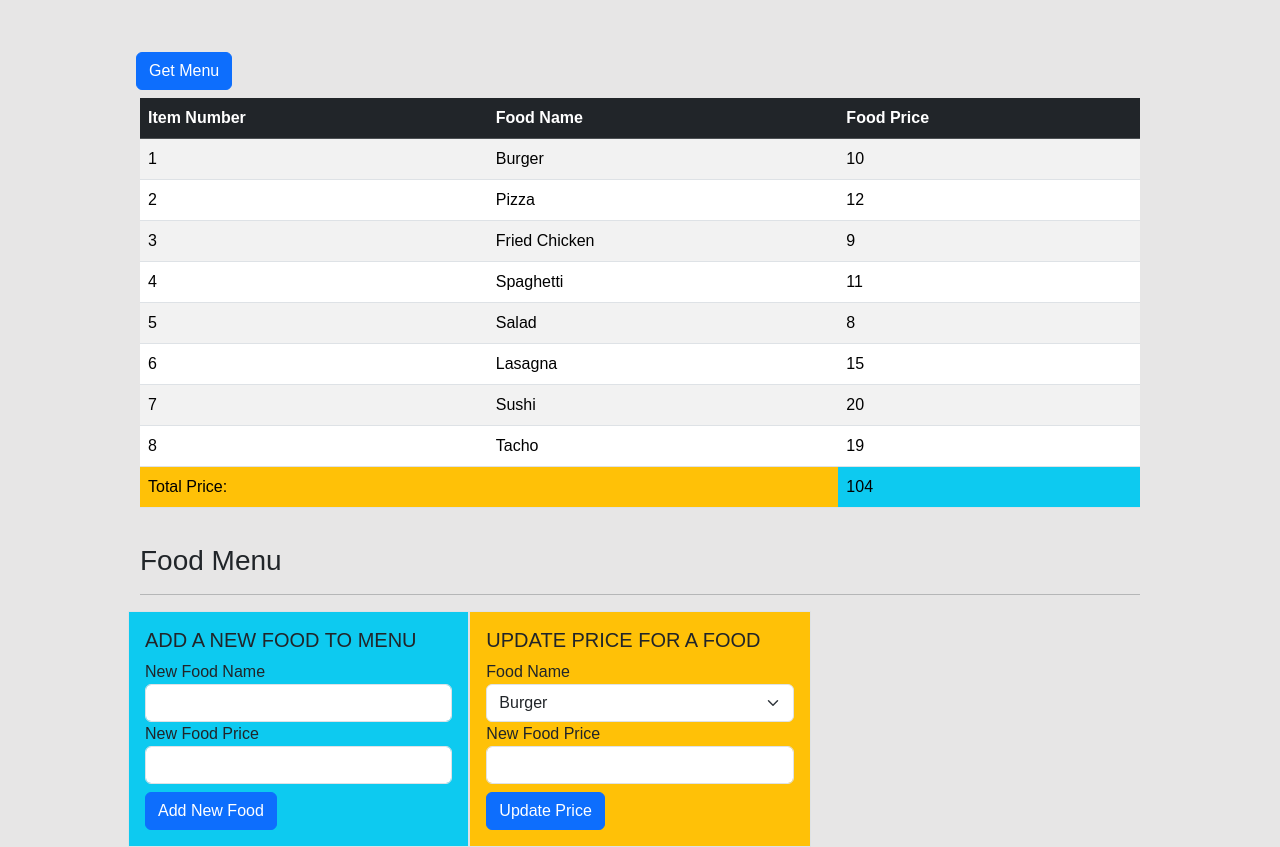
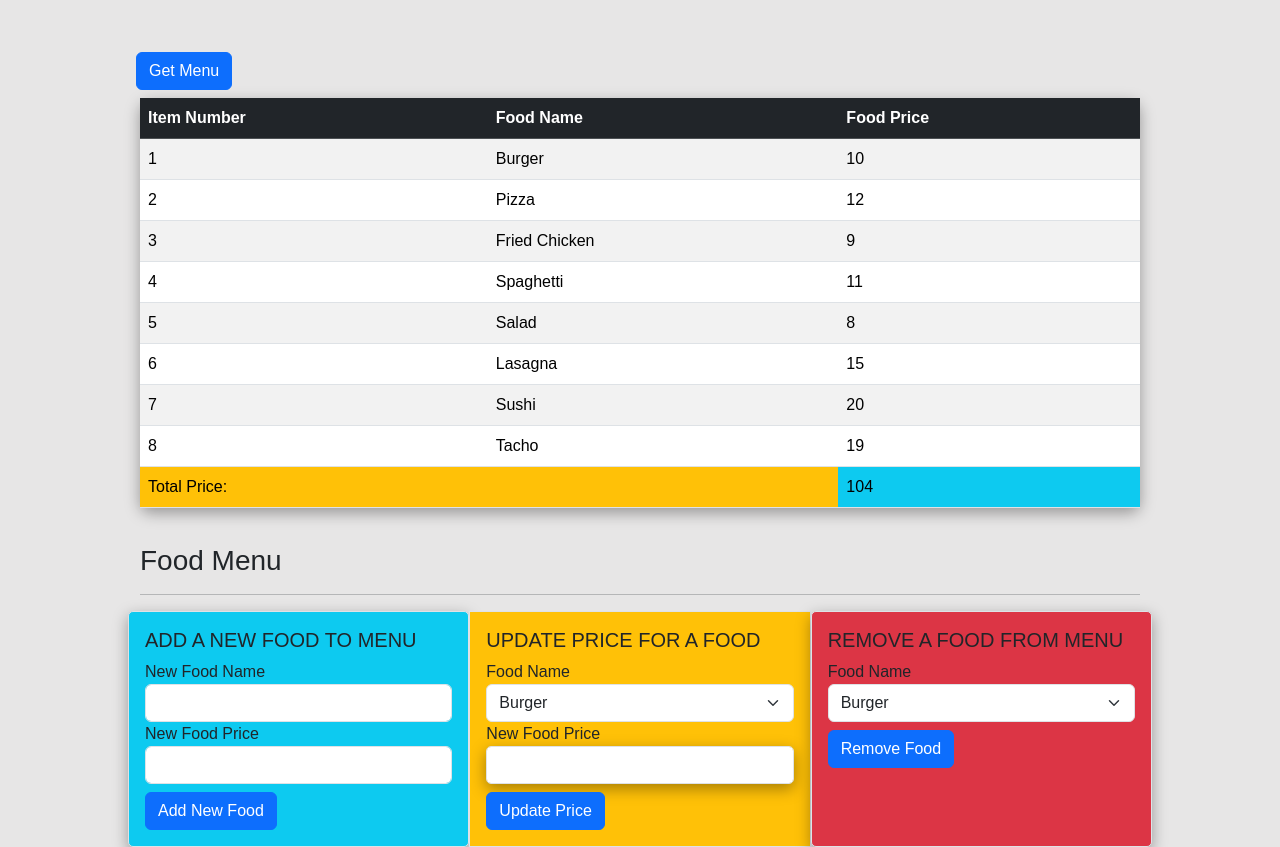
Before and after one commit to devrimsavas/Restaurant-Management-with-Flask, a Flask app: page /menu in a window 1280 px wide. Shown: the part 56-903 px from the top of the page. Run offline with Flask 3, Linux system fonts and the light colour scheme.

Commit message:
added food menus

```diff
--- a/app.py
+++ b/app.py
@@ -39,8 +39,9 @@ your_first_menu(your_restaurant)
 def index():
     title="Start Restaurant Menu"
     data= {"title":title}
+    menu_data=your_restaurant.display_menu()
     #return jsonify(data)
-    return render_template('index.html',title=title)
+    return render_template('index.html',title=title,menu=menu_data)
 
 
 @app.route("/menu")
@@ -57,5 +58,26 @@ def addnewfood():
     return render_template('index.html')
 
 
+@app.route("/updatefoodprice", methods=["POST"])
+def updatefoodprice():
+    update_food_name = request.form.get("updatefoodname")
+    update_food_price = float(request.form.get("updatefoodprice"))
+
+    # Find the food item in the restaurant's menu and update its price
+    for food_item in your_restaurant.menu:
+        if food_item.food_name == update_food_name:
+            message = food_item.update_food_price(update_food_price)
+            break
+    else:
+        message = f"Food item '{update_food_name}' not found in the menu"
+
+    # Render the template with the message
+    return render_template('index.html', message=message)
+
+@app.route("/removefood", methods=["POST"])
+def removefood():
+    remove_food_name = request.form.get("removefoodname")
+    your_restaurant.remove_food_from_menu(remove_food_name)
+    return render_template('index.html')
 if __name__=="__main__":
     app.run(port=3000,debug=True)
--- a/data/restaurant.py
+++ b/data/restaurant.py
@@ -9,6 +9,7 @@ class Food:
     def update_food_price(self,new_price):
         self.food_price=new_price
         return self.food_price
+
 
 
 class Restaurant:
@@ -23,8 +24,13 @@ class Restaurant:
         self.menu.append(food_to_add)
         return self.menu
 
-    def remove_an_food_from_menu(self,food_to_remove):
-        self.menu.remove(food_to_remove)
+    def remove_food_from_menu(self,food_to_remove):
+        for food_item in self.menu:
+            if food_item.food_name==food_to_remove:
+                self.menu.remove(food_item)
+                return f"{food_to_remove} removed from menu"
+        return f"{food_to_remove} not found in menu"
+
 
         return self.menu
 
--- a/static/css/style.css
+++ b/static/css/style.css
@@ -9,3 +9,14 @@ body {
 h3 {
     padding-top:20px;
 }
+
+table {
+    border-radius:10px;
+    box-shadow: rgba(0, 0, 0, 0.35) 0px 5px 15px;
+}
+
+#addnewfood, #updatefoodprice, #removefood {
+    border-radius:5px;
+    box-shadow: rgba(0, 0, 0, 0.35) 0px 5px 15px;
+
+}
--- a/templates/index.html
+++ b/templates/index.html
@@ -65,6 +65,19 @@
                         <button type="submit" class="btn btn-primary mt-2">Update Price</button>
                     </form>
                 </div>
+                <!--Remove food from menu-->
+                <div class="col-4 border bg-danger p-3" id="removefood">
+                    <h5>REMOVE A FOOD FROM MENU</h5>
+                    <form action="/removefood" method="POST" class="form">
+                        <label for="removefoodname">Food Name</label>
+                        <select class="form-select" name="removefoodname" id="removefoodname">
+                            {% for item in menu.menu_items %}
+                                <option value="{{ item.food_name }}">{{ item.food_name }}</option>
+                            {% endfor %}
+                        </select>
+                        <button type="submit" class="btn btn-primary mt-2">Remove Food</button>
+                    </form>
+                </div>
             </div>
     </div>
 
```
